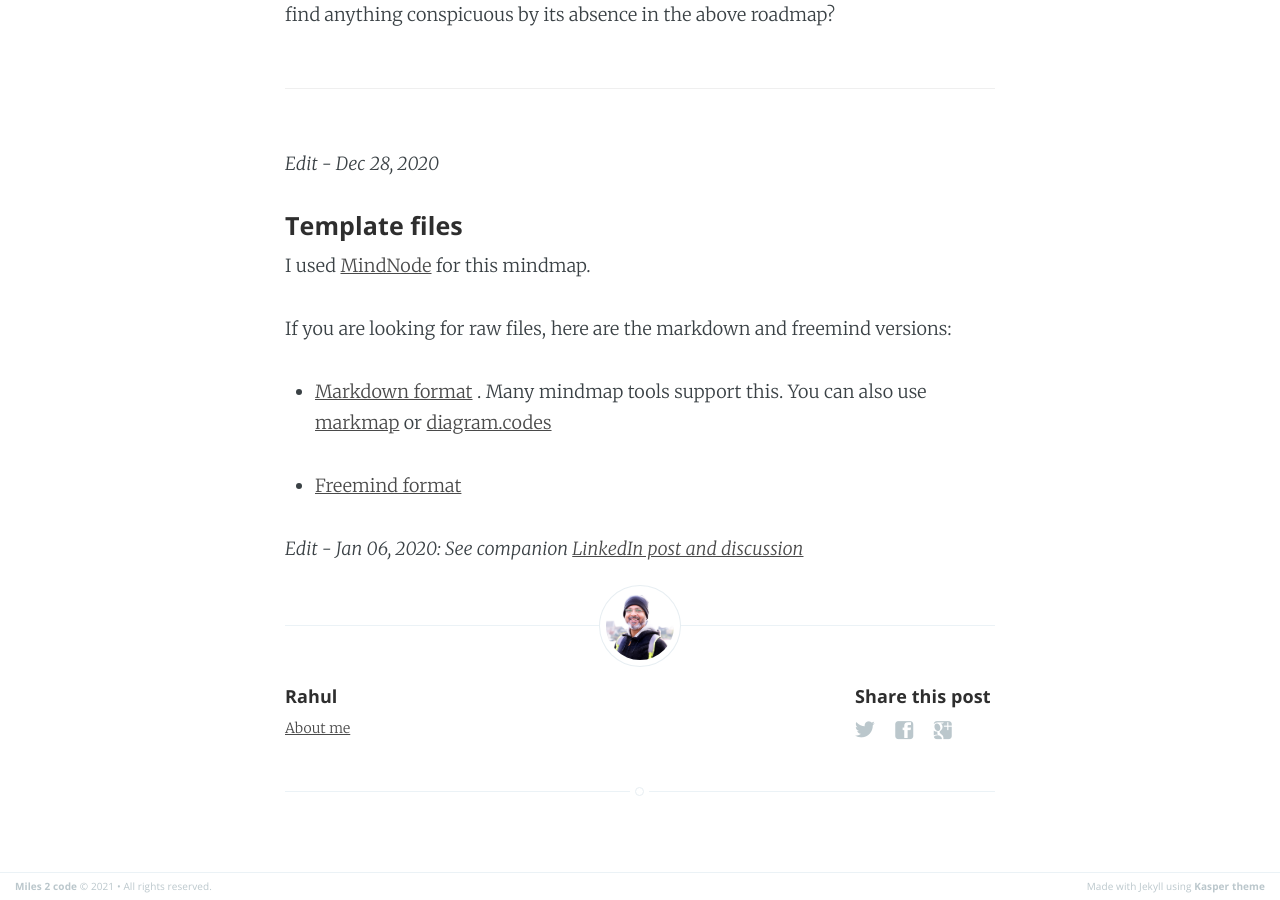
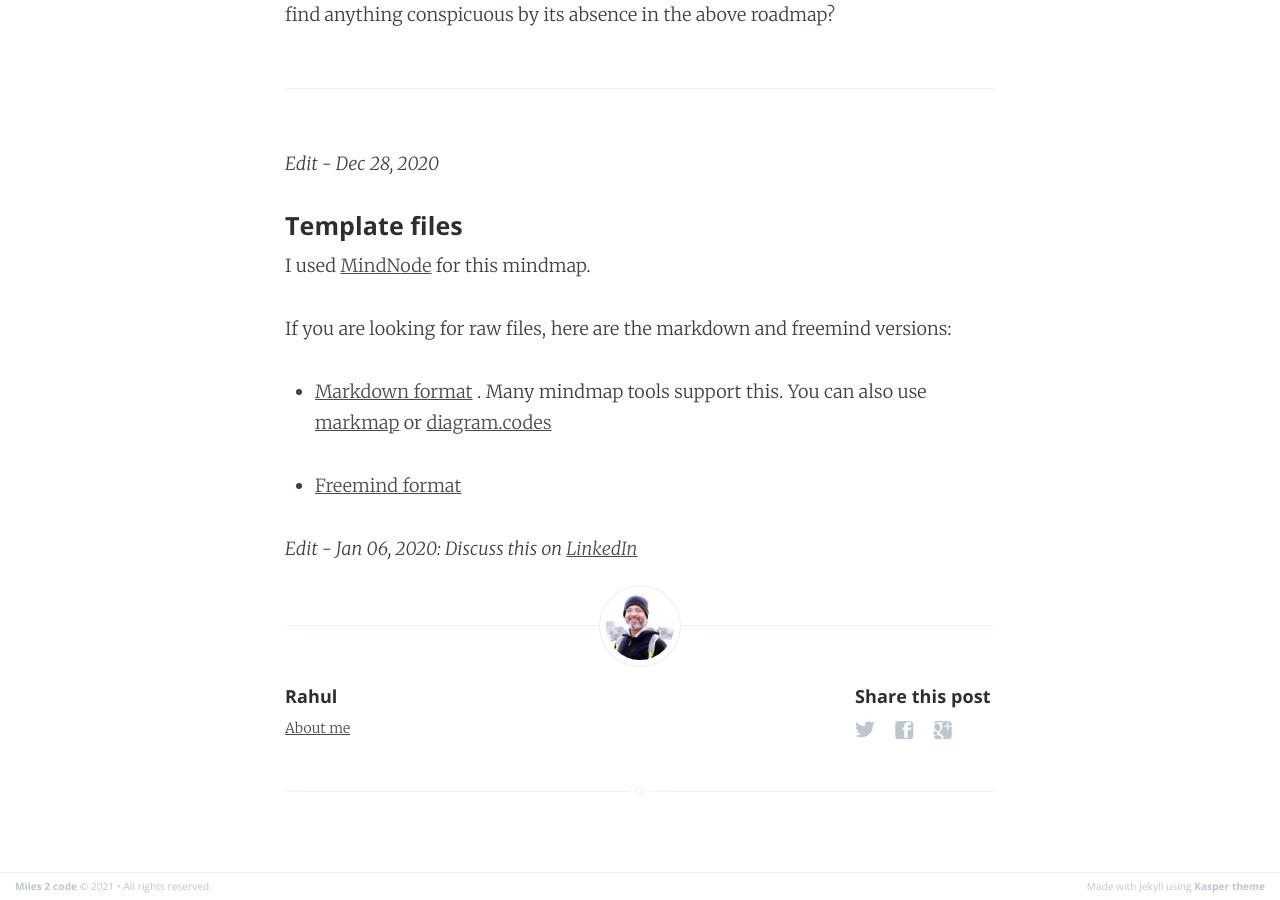
Before and after one commit to rahulj51/miles2code.github.io, a Jekyll site: the page built from _posts/2020-10-15-data-roadmap.markdown, in a window 1280 px wide and 900 px high, scrolled down 9795 px. Built offline with Jekyll 4.4.1, drawn with Linux system fonts in a browser that asks for light colours.

Commit message:
Reworded

```diff
--- a/_posts/2020-10-15-data-roadmap.markdown
+++ b/_posts/2020-10-15-data-roadmap.markdown
@@ -130,4 +130,4 @@
 
 * [Freemind format](/assets/data_team_roadmap/roadmap.mm)
 
-*Edit - Jan 06, 2020: See companion [LinkedIn post and discussion](https://www.linkedin.com/posts/rahul-jain-83055b45_data-team-roadmap-activity-6748918763384573953-4nw2)*
+*Edit - Jan 06, 2020: Discuss this on [LinkedIn](https://www.linkedin.com/posts/rahul-jain-83055b45_data-team-roadmap-activity-6748918763384573953-4nw2)*
--- a/_posts/2021-01-01-predictions2021.markdown
+++ b/_posts/2021-01-01-predictions2021.markdown
@@ -26,7 +26,7 @@
 - Apache Airflow will see even greater adoption and will leave the competition far behind.
 - Data Management[^3] will become the hot new area of innovation and growth. The industry will come up with maybe a better term for it. There will be more[^4] tools and solutions launched in this space than any other.
 
-*Edit - Jan 06, 2020: See companion [LinkedIn post and discussion](https://www.linkedin.com/posts/rahul-jain-83055b45_2021-predictions-data-and-analytics-activity-6751044367999389696-xJR0)*
+*Edit - Jan 06, 2020: Discuss this on [LinkedIn](https://www.linkedin.com/posts/rahul-jain-83055b45_2021-predictions-data-and-analytics-activity-6751044367999389696-xJR0)*
 
 ---
 
```
